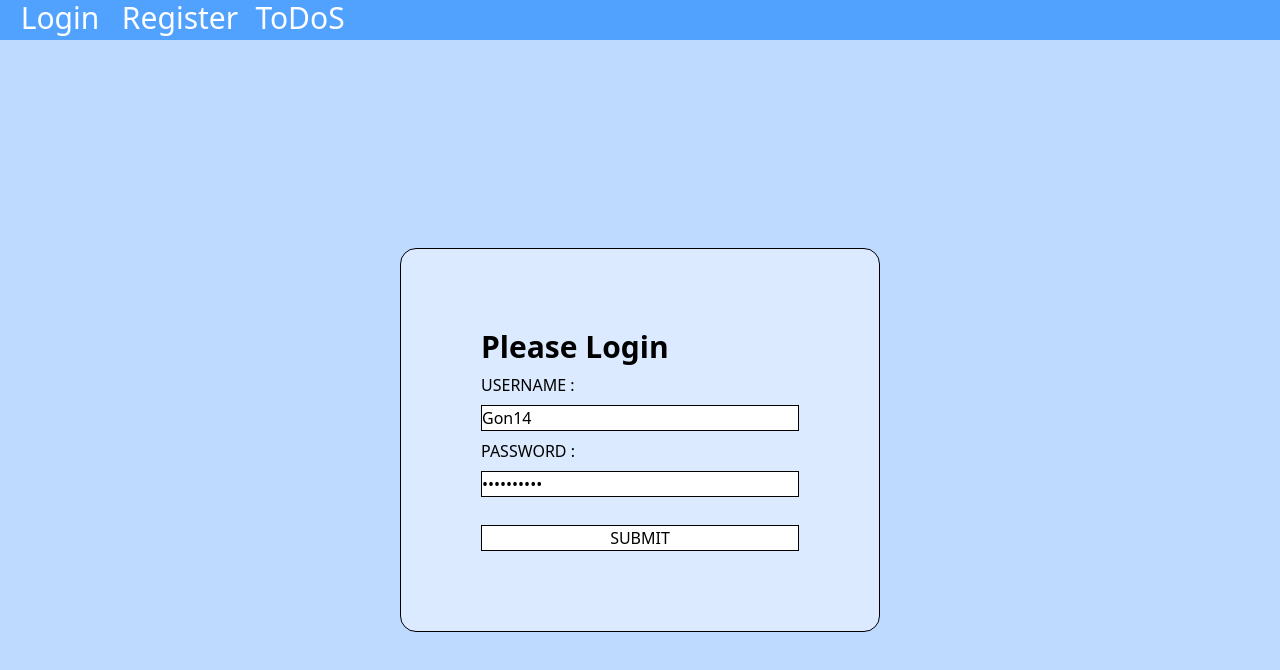
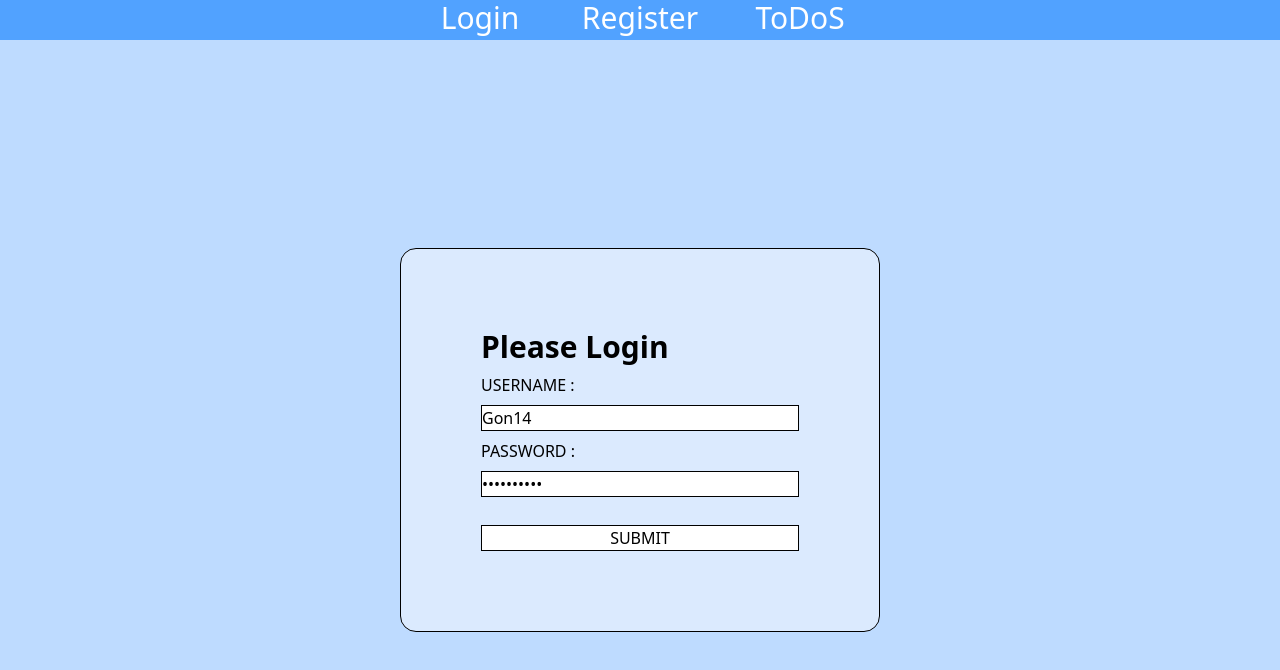
Before and after one commit to Rizdle/Midterm_Arnon_14, a React (Vite) app: page / in a window 1280 px wide. Shown: the top 670 px of the page. Built offline with nearby package versions, Linux system fonts and the light colour scheme.

Commit message:
nav_center

```diff
--- a/src/components/NavBar.jsx
+++ b/src/components/NavBar.jsx
@@ -2,14 +2,14 @@ import { NavLink } from "react-router";
 
 function NavBar() {
   return (
-    <div className=" bg-blue-400 h-10 flex text-3xl text-white ">
-      <div className={" flex justify-center hover:bg-blue-600 w-30 "}>
+    <div className=" bg-blue-400 h-10 flex justify-center  text-3xl text-white  ">
+      <div className={" flex justify-center hover:bg-blue-600 w-40 "}>
         <NavLink to="/">Login</NavLink>
       </div>
-      <div className={"  flex justify-center hover:bg-blue-600 w-30"}>
+      <div className={"  flex justify-center hover:bg-blue-600 w-40"}>
         <NavLink to="register">Register</NavLink>
       </div>
-      <div className={"flex justify-center hover:bg-blue-600 w-30"}>
+      <div className={"flex justify-center hover:bg-blue-600 w-40"}>
         <NavLink to="todos">ToDoS</NavLink>
       </div>
     </div>
```
